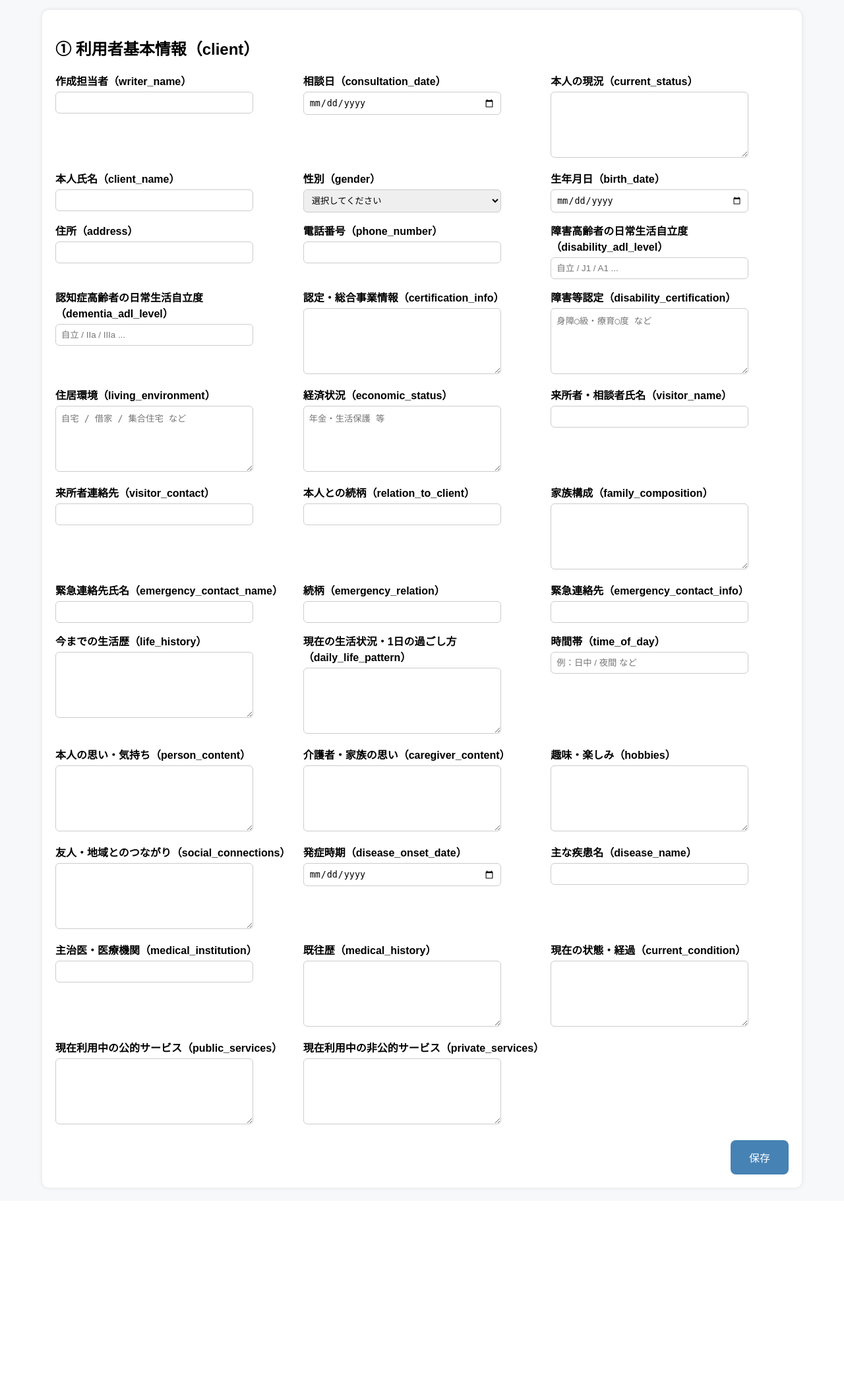
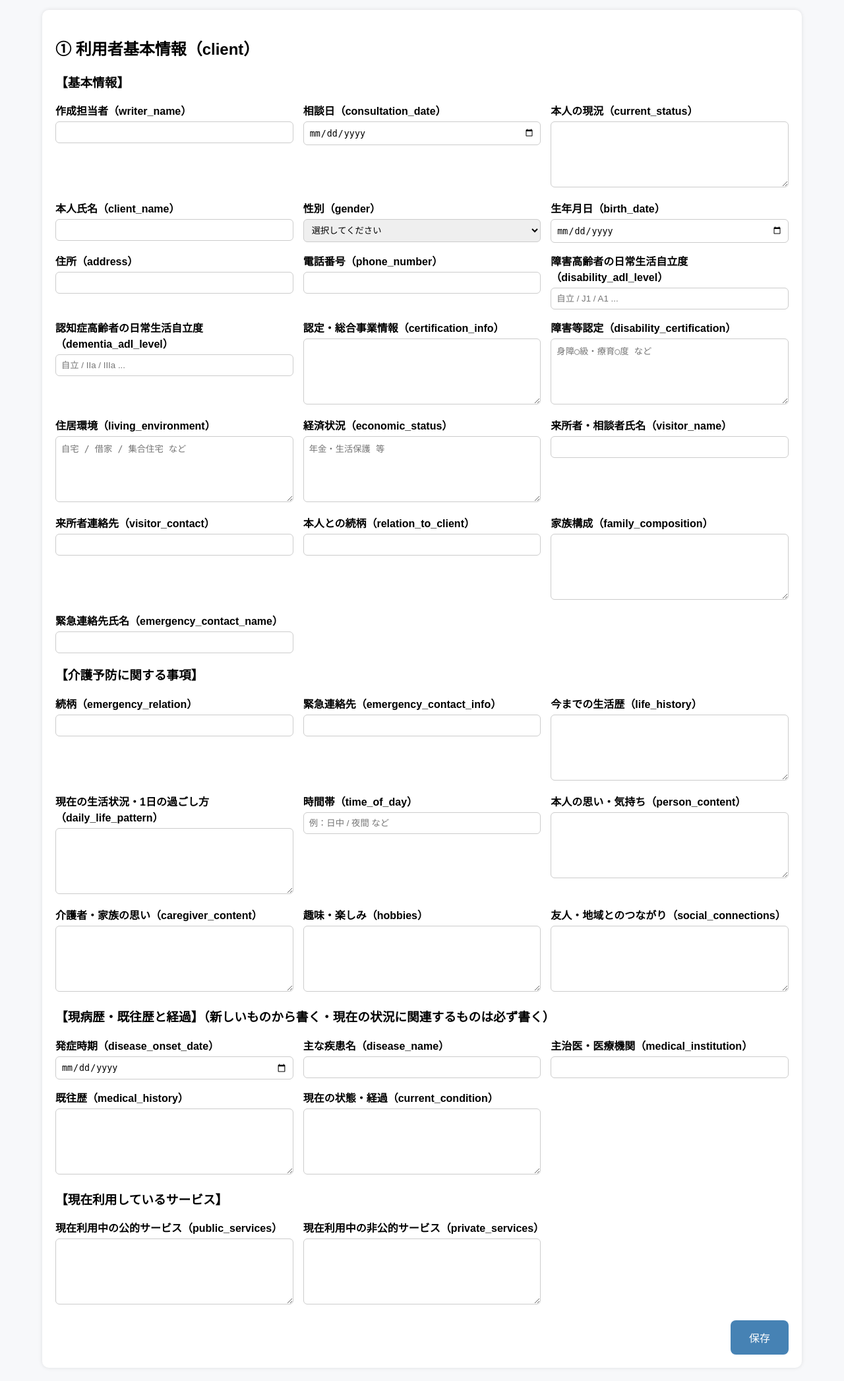
Before and after one commit to UMEZAWADAN/SD-5, a Flask app: page /shousai in a window 1280 px wide. Shown: the part 228-2321 px from the top of the page at 66% size. Before the commit the page ends 2031 px from the top, so only its background shows below. Run offline with Flask 3, Linux system fonts and the light colour scheme.

Commit message:
shousai.html, css変更

```diff
--- a/static/css/shousai.css
+++ b/static/css/shousai.css
@@ -83,20 +83,22 @@ body {
 }
 
 .client-info-header label{
-  font-weight: bold;
   margin-bottom: 0px;
-  display: block;
 }
 
 .form-item input,
 .form-item textarea,
 .form-item select,
 .client-info-header input{
-  width: 300px;
+  width: 100%;
   padding: 8px;
   border-radius: 6px;
   border: 1px solid #ccc;
   box-sizing: border-box;
+}
+
+.client-info-header input{
+  width: 300px;
 }
 
 textarea {
@@ -107,8 +109,11 @@ textarea {
    保存ボタン（押しやすいように強化）
 ----------------------------- */
 .form-actions {
+  margin-top: 20px;
+}
+
+.right{
   text-align: right;
-  margin-top: 20px;
 }
 
 .form-actions button,
--- a/templates/shousai.html
+++ b/templates/shousai.html
@@ -35,6 +35,8 @@
         <form id="form-client" class="form-section">
           <!-- client_id は共通ID。ここにも持たせておく -->
           <input type="hidden" name="client_id" class="client-id-field" />
+
+          <h3 class="sub-title">【基本情報】</h3>
 
           <div class="form-grid">
             <div class="form-item">
@@ -136,7 +138,11 @@
               <label>緊急連絡先氏名（emergency_contact_name）</label>
               <input type="text" name="emergency_contact_name">
             </div>
+          </div>
 
+          <h3 class="sub-title">【介護予防に関する事項】</h3>
+
+          <div class="form-grid">
             <div class="form-item">
               <label>続柄（emergency_relation）</label>
               <input type="text" name="emergency_relation">
@@ -181,7 +187,11 @@
               <label>友人・地域とのつながり（social_connections）</label>
               <textarea name="social_connections"></textarea>
             </div>
+          </div>
 
+          <h3 class="sub-title">【現病歴・既往歴と経過】（新しいものから書く・現在の状況に関連するものは必ず書く）</h3>
+
+          <div class="form-grid">
             <div class="form-item">
               <label>発症時期（disease_onset_date）</label>
               <input type="date" name="disease_onset_date">
@@ -206,7 +216,11 @@
               <label>現在の状態・経過（current_condition）</label>
               <textarea name="current_condition"></textarea>
             </div>
+          </div>
 
+          <h3 class="sub-title">【現在利用しているサービス】</h3>
+
+          <div class="form-grid">
             <div class="form-item">
               <label>現在利用中の公的サービス（public_services）</label>
               <textarea name="public_services"></textarea>
```
